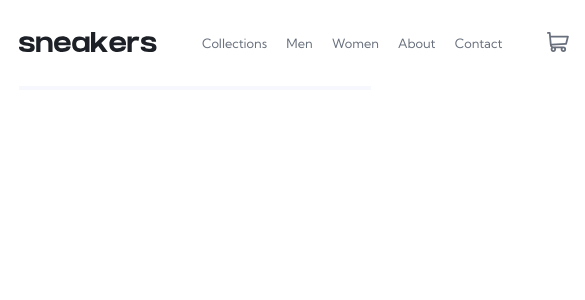
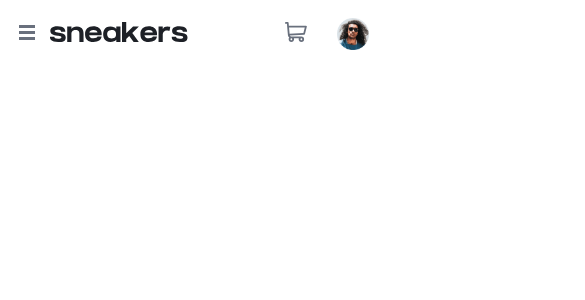
Before and after one commit to JaneMoroz/frontend-mentor-e-commerce-product-page, a React (Create React App) app: page / in a window 390 px wide. Shown: the top 300 px of the page, 585 px wide, since content can reach past the window. Built offline with nearby package versions, Linux system fonts and the light colour scheme.

Commit message:
feat: add mobile menu

```diff
--- a/src/Assets/css/style.css
+++ b/src/Assets/css/style.css
@@ -61,6 +61,9 @@ button {
     background: var(--orange);
     opacity: 0;
     transition: all 0.3s; }
+    @media only screen and (max-width: 56.25em) {
+      .btn_type_text::after {
+        display: none; } }
   .btn_type_text:hover {
     color: var(--blue-dark); }
     .btn_type_text:hover::after {
@@ -88,14 +91,65 @@ button {
   column-gap: 5.6rem;
   padding: 3.2rem 0;
   border-bottom: 4px solid var(--blue-grayish-light); }
+  @media only screen and (max-width: 56.25em) {
+    .navbar {
+      padding: 2rem 0;
+      border-bottom: none; } }
+  .navbar__menu {
+    display: flex;
+    align-items: center;
+    column-gap: 1.8rem; }
+    .navbar__menu_btn {
+      display: none; }
+      @media only screen and (max-width: 56.25em) {
+        .navbar__menu_btn {
+          display: inline-block; } }
   .navbar__links {
     flex-grow: 1;
     display: flex;
     column-gap: 2.4rem; }
+    .navbar__links .btn_type_icon-big {
+      display: none; }
+    @media only screen and (max-width: 56.25em) {
+      .navbar__links {
+        display: none; } }
   .navbar__user {
     display: flex;
     align-items: center;
     column-gap: 5.6rem; }
+    @media only screen and (max-width: 56.25em) {
+      .navbar__user {
+        column-gap: 3.6rem; } }
+
+.open.navbar__links {
+  background: var(--white);
+  position: fixed;
+  top: 0;
+  left: 0;
+  display: flex;
+  flex-direction: column;
+  align-items: flex-start;
+  row-gap: 2.4rem;
+  height: 100vh;
+  width: 24rem;
+  padding: 3.2rem 2.4rem;
+  z-index: 999; }
+  .open.navbar__links .btn_type_icon-big {
+    display: inline-block;
+    margin-bottom: 3.6rem; }
+  .open.navbar__links a {
+    color: var(--black);
+    font-size: 2rem;
+    font-weight: 700;
+    letter-spacing: 0.15rem; }
+
+.open.overlay {
+  position: absolute;
+  top: 0;
+  left: 0;
+  width: 100vw;
+  height: 100vh;
+  background: var(--lightbox-background); }
 
 .container {
   max-width: 114rem;
--- a/src/components/Navbar.tsx
+++ b/src/components/Navbar.tsx
@@ -6,10 +6,33 @@ const Navbar = () => {
   return (
     <div className="container">
       <nav className="navbar">
-        <a href="#" className="navbar__logo">
-          <img src={logo} alt="logo" />
-        </a>
+        <div className="navbar__menu">
+          <button
+            type="button"
+            className="navbar__menu_btn btn btn_type_icon-big"
+          >
+            <svg width="16" height="15" xmlns="http://www.w3.org/2000/svg">
+              <path
+                d="M16 12v3H0v-3h16Zm0-6v3H0V6h16Zm0-6v3H0V0h16Z"
+                fill="#69707D"
+                fill-rule="evenodd"
+              />
+            </svg>
+          </button>
+          <a href="#">
+            <img src={logo} alt="logo" />
+          </a>
+        </div>
         <div className="navbar__links">
+          <button type="button" className="btn btn_type_icon-big">
+            <svg width="14" height="15" xmlns="http://www.w3.org/2000/svg">
+              <path
+                d="m11.596.782 2.122 2.122L9.12 7.499l4.597 4.597-2.122 2.122L7 9.62l-4.595 4.597-2.122-2.122L4.878 7.5.282 2.904 2.404.782l4.595 4.596L11.596.782Z"
+                fill="#69707D"
+                fill-rule="evenodd"
+              />
+            </svg>
+          </button>
           <a href="#" className="btn btn_type_text">
             collections
           </a>
@@ -41,6 +64,7 @@ const Navbar = () => {
           </a>
         </div>
       </nav>
+      <div className="overlay"></div>
     </div>
   );
 };
--- a/src/styles/components/_button.scss
+++ b/src/styles/components/_button.scss
@@ -16,6 +16,10 @@
       background: var(--orange);
       opacity: 0;
       transition: all 0.3s;
+
+      @media only screen and (max-width: 56.25em) {
+        display: none;
+      }
     }
 
     &:hover {
--- a/src/styles/components/_navbar.scss
+++ b/src/styles/components/_navbar.scss
@@ -6,18 +6,84 @@
   padding: 3.2rem 0;
   border-bottom: 4px solid var(--blue-grayish-light);
 
-  &__logo {
+  @media only screen and (max-width: 56.25em) {
+    padding: 2rem 0;
+    border-bottom: none;
+  }
+
+  &__menu {
+    display: flex;
+    align-items: center;
+    column-gap: 1.8rem;
+
+    &_btn {
+      display: none;
+      @media only screen and (max-width: 56.25em) {
+        display: inline-block;
+      }
+    }
   }
 
   &__links {
     flex-grow: 1;
     display: flex;
     column-gap: 2.4rem;
+
+    .btn_type_icon-big {
+      display: none;
+    }
+
+    @media only screen and (max-width: 56.25em) {
+      display: none;
+    }
   }
 
   &__user {
     display: flex;
     align-items: center;
     column-gap: 5.6rem;
+
+    @media only screen and (max-width: 56.25em) {
+      column-gap: 3.6rem;
+    }
   }
 }
+
+//////////////////////////////////
+// Less than 900px view
+
+.open.navbar__links {
+  background: var(--white);
+  position: fixed;
+  top: 0;
+  left: 0;
+  display: flex;
+  flex-direction: column;
+  align-items: flex-start;
+  row-gap: 2.4rem;
+  height: 100vh;
+  width: 24rem;
+  padding: 3.2rem 2.4rem;
+  z-index: 999;
+
+  .btn_type_icon-big {
+    display: inline-block;
+    margin-bottom: 3.6rem;
+  }
+
+  a {
+    color: var(--black);
+    font-size: 2rem;
+    font-weight: 700;
+    letter-spacing: 0.15rem;
+  }
+}
+
+.open.overlay {
+  position: absolute;
+  top: 0;
+  left: 0;
+  width: 100vw;
+  height: 100vh;
+  background: var(--lightbox-background);
+}
```
